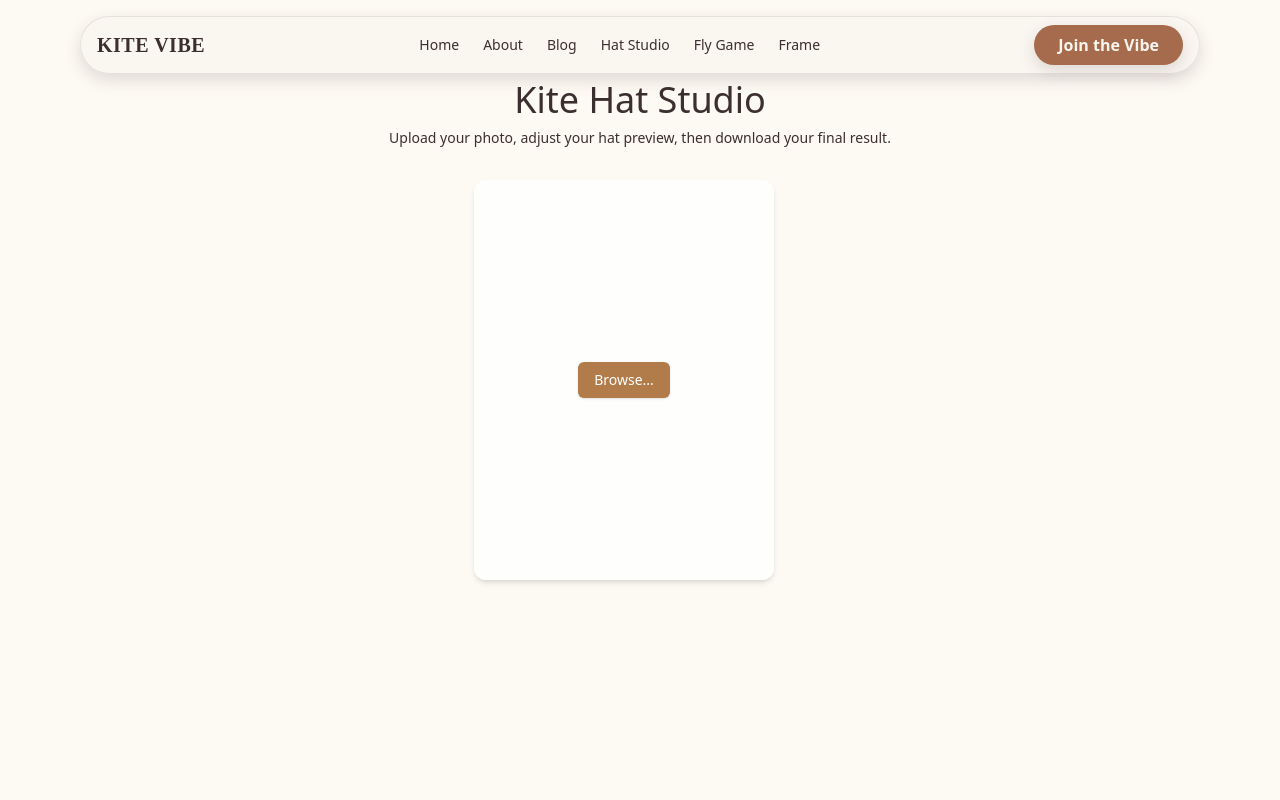
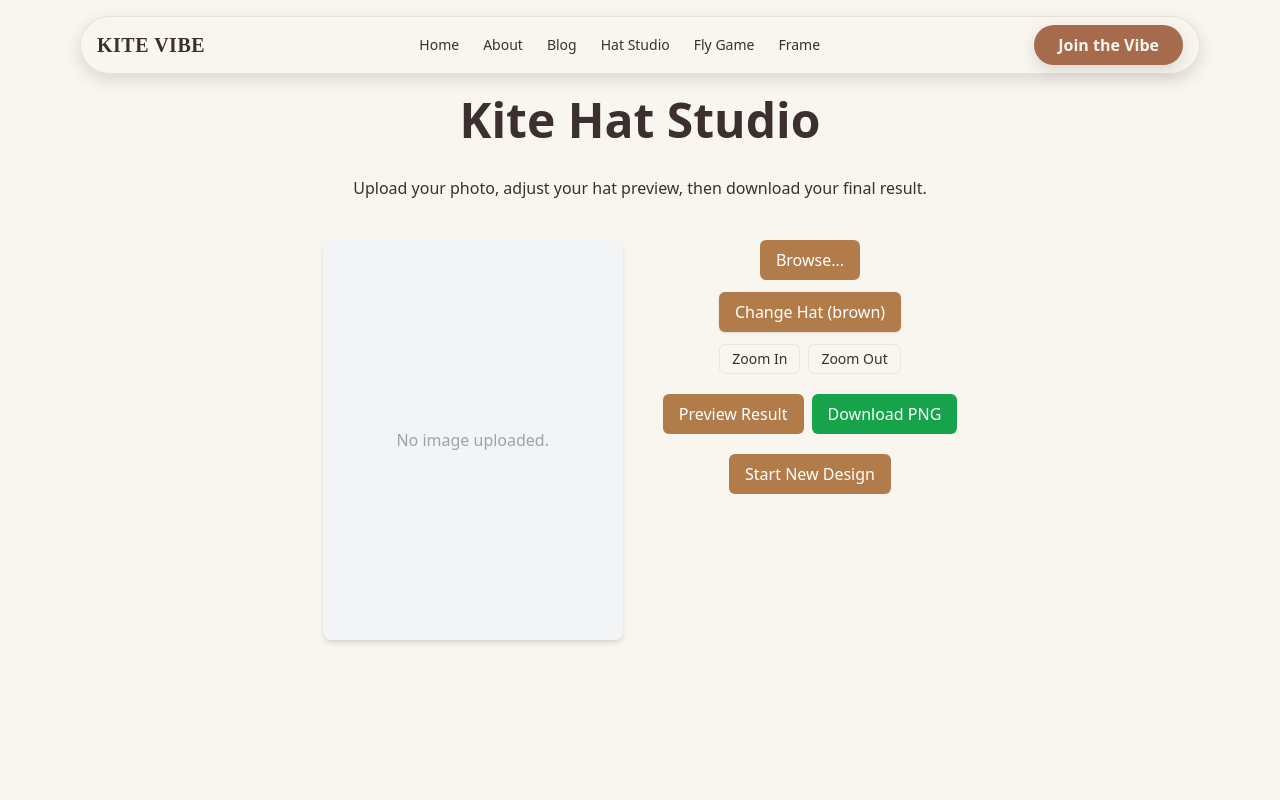
Before and after one commit to apdsdotcom-gif/kitevibe, a Next.js app: page /hat-studio in a window 1280 px wide. Shown: the top 800 px of the page. Built offline with nearby package versions, Linux system fonts and the light colour scheme.

Commit message:
Update page.tsx

```diff
--- a/app/hat-studio/page.tsx
+++ b/app/hat-studio/page.tsx
@@ -1,138 +1,106 @@
 "use client";
-
-import { useState, useRef, useEffect } from "react";
+import React, { useState, useRef } from "react";
 
 export default function Page() {
   const [photoDataURL, setPhotoDataURL] = useState<string | null>(null);
   const [hatType, setHatType] = useState<"brown" | "black">("brown");
   const [scale, setScale] = useState(1);
   const [offset, setOffset] = useState({ x: 0, y: 0 });
+  const [dragStart, setDragStart] = useState({ x: 0, y: 0 });
   const [dragging, setDragging] = useState(false);
   const [previewURL, setPreviewURL] = useState<string | null>(null);
-  const [imageSize, setImageSize] = useState({ width: 0, height: 0 });
 
   const photoImgRef = useRef<HTMLImageElement | null>(null);
   const hatImgRef = useRef<HTMLImageElement | null>(null);
 
-  const handleFileChange = (e: React.ChangeEvent<HTMLInputElement>) => {
+  const handlePhotoUpload = (e: React.ChangeEvent<HTMLInputElement>) => {
     const file = e.target.files?.[0];
     if (!file) return;
     const reader = new FileReader();
-    reader.onload = (ev) => setPhotoDataURL(ev.target?.result as string);
+    reader.onload = () => {
+      setPhotoDataURL(reader.result as string);
+    };
     reader.readAsDataURL(file);
   };
 
-  useEffect(() => {
-    if (photoImgRef.current) {
-      const img = photoImgRef.current;
-      img.onload = () => {
-        setImageSize({
-          width: img.naturalWidth,
-          height: img.naturalHeight,
-        });
-      };
-    }
-  }, [photoDataURL]);
-
-  const handleMouseDown = (e: React.MouseEvent) => {
+  const handleMouseDown = (e: React.MouseEvent<HTMLImageElement>) => {
     e.preventDefault();
     setDragging(true);
+    setDragStart({ x: e.clientX - offset.x, y: e.clientY - offset.y });
   };
-  const handleMouseUp = () => setDragging(false);
-  const handleMouseMove = (e: React.MouseEvent) => {
+
+  const handleMouseMove = (e: React.MouseEvent<HTMLDivElement>) => {
     if (!dragging) return;
-    setOffset((prev) => ({
-      x: prev.x + e.movementX,
-      y: prev.y + e.movementY,
-    }));
+    setOffset({ x: e.clientX - dragStart.x, y: e.clientY - dragStart.y });
+  };
+
+  const handleMouseUp = () => {
+    setDragging(false);
   };
 
   const handleZoomIn = () => setScale((prev) => prev + 0.1);
-  const handleZoomOut = () => setScale((prev) => Math.max(0.2, prev - 0.1));
+  const handleZoomOut = () => setScale((prev) => Math.max(0.1, prev - 0.1));
 
   const handleChangeHat = () => {
     setHatType((prev) => (prev === "brown" ? "black" : "brown"));
   };
 
-  // ✅ FIXED: High-resolution preview and download (crystal clear)
-  const generateCanvas = (multiplier = 1) => {
-    const photoEl = photoImgRef.current;
-    const hatEl = hatImgRef.current;
-    if (!photoEl || !hatEl) return null;
+  const handlePreview = () => {
+    const photo = photoImgRef.current;
+    const hat = hatImgRef.current;
+    if (!photo || !hat) return;
 
-    const width = photoEl.naturalWidth * multiplier;
-    const height = photoEl.naturalHeight * multiplier;
     const canvas = document.createElement("canvas");
-    canvas.width = width;
-    canvas.height = height;
+    canvas.width = photo.naturalWidth;
+    canvas.height = photo.naturalHeight;
     const ctx = canvas.getContext("2d");
-    if (!ctx) return null;
+    if (!ctx) return;
 
-    ctx.drawImage(photoEl, 0, 0, width, height);
+    ctx.drawImage(photo, 0, 0, canvas.width, canvas.height);
 
-    const ratioX = width / photoEl.clientWidth;
-    const ratioY = height / photoEl.clientHeight;
+    const hatWidth = hat.width * scale;
+    const hatHeight = hat.height * scale;
+    const hatX = (canvas.width - hatWidth) / 2 + offset.x;
+    const hatY = canvas.height / 3 + offset.y;
 
-    const hatRect = hatEl.getBoundingClientRect();
-    const photoRect = photoEl.getBoundingClientRect();
-
-    const hatX = (hatRect.left - photoRect.left) * ratioX;
-    const hatY = (hatRect.top - photoRect.top) * ratioY;
-    const hatW = hatRect.width * ratioX;
-    const hatH = hatRect.height * ratioY;
-
-    ctx.drawImage(hatEl, hatX, hatY, hatW, hatH);
-    return canvas;
-  };
-
-  const handlePreview = () => {
-    const canvas = generateCanvas(2); // 🔍 render 2x sharper
-    if (!canvas) return;
-    const dataURL = canvas.toDataURL("image/png", 1.0);
-    setPreviewURL(dataURL);
+    ctx.drawImage(hat, hatX, hatY, hatWidth, hatHeight);
+    setPreviewURL(canvas.toDataURL("image/png"));
   };
 
   const handleDownload = () => {
-    const canvas = generateCanvas(1); // original sharp
-    if (!canvas) return;
+    if (!previewURL) return;
     const link = document.createElement("a");
-    link.download = "kite-hat-result.png";
-    link.href = canvas.toDataURL("image/png", 1.0);
+    link.download = "kite-hat.png";
+    link.href = previewURL;
     link.click();
   };
 
+  const handleReset = () => {
+    setPhotoDataURL(null);
+    setPreviewURL(null);
+    setOffset({ x: 0, y: 0 });
+    setScale(1);
+    setHatType("brown");
+  };
+
   return (
-    <main className="min-h-screen py-20 px-4 bg-[#FDF9F3] text-center">
-      <h1 className="font-playfair text-4xl mb-2">Kite Hat Studio</h1>
-      <p className="text-sm mb-8">
-        Upload your photo, adjust your hat preview, then download your final result.
+    <main className="mx-auto max-w-6xl px-4 py-24 select-none">
+      <h1 className="text-center font-playfair text-5xl font-bold mb-8">
+        Kite Hat Studio
+      </h1>
+      <p className="text-center mb-10">
+        Upload your photo, adjust your hat preview, then download your final
+        result.
       </p>
 
-      <div className="flex flex-col md:flex-row justify-center items-start gap-8">
-        {/* Main Editor */}
       <div
-          className="relative bg-white/80 rounded-xl shadow-md p-4 w-[300px] flex items-center justify-center overflow-hidden"
-          style={{
-            height:
-              imageSize.height && imageSize.width
-                ? `${(imageSize.height / imageSize.width) * 300}px`
-                : "400px",
-          }}
+        className="flex flex-col md:flex-row items-start justify-center gap-10"
         onMouseMove={handleMouseMove}
         onMouseUp={handleMouseUp}
-          onMouseLeave={handleMouseUp}
       >
-          {!photoDataURL ? (
-            <label className="cursor-pointer text-sm bg-[#B17C4A] text-white px-4 py-2 rounded-md shadow hover:bg-[#a06e3f]">
-              Browse...
-              <input
-                type="file"
-                accept="image/*"
-                onChange={handleFileChange}
-                className="hidden"
-              />
-            </label>
-          ) : (
+        {/* Image Container */}
+        <div className="relative w-[300px] h-[400px] bg-gray-100 rounded-lg overflow-hidden shadow-md">
+          {photoDataURL ? (
             <>
               <img
                 ref={photoImgRef}
@@ -154,13 +122,26 @@ export default function Page() {
                 draggable={false}
               />
             </>
+          ) : (
+            <div className="flex items-center justify-center w-full h-full text-gray-400">
+              No image uploaded.
+            </div>
           )}
         </div>
 
-        {/* Control Panel */}
+        {/* Control Panel & Preview Side by Side */}
+        <div className="flex flex-col md:flex-row items-start gap-8">
           <div className="flex flex-col items-center gap-3">
-          {photoDataURL && (
-            <>
+            <label className="bg-[#B17C4A] text-white px-4 py-2 rounded-md cursor-pointer hover:bg-[#a06e3f]">
+              Browse...
+              <input
+                type="file"
+                accept="image/*"
+                onChange={handlePhotoUpload}
+                className="hidden"
+              />
+            </label>
+
             <button
               onClick={handleChangeHat}
               className={`px-4 py-2 rounded-md text-white font-medium shadow ${
@@ -173,10 +154,16 @@ export default function Page() {
             </button>
 
             <div className="flex gap-2">
-                <button onClick={handleZoomIn} className="px-3 py-1 border rounded-md text-sm">
+              <button
+                onClick={handleZoomIn}
+                className="px-3 py-1 border rounded-md text-sm"
+              >
                 Zoom In
               </button>
-                <button onClick={handleZoomOut} className="px-3 py-1 border rounded-md text-sm">
+              <button
+                onClick={handleZoomOut}
+                className="px-3 py-1 border rounded-md text-sm"
+              >
                 Zoom Out
               </button>
             </div>
@@ -196,9 +183,19 @@ export default function Page() {
               </button>
             </div>
 
+            <button
+              onClick={handleReset}
+              className="mt-2 bg-[#B17C4A] text-white px-4 py-2 rounded-md hover:bg-[#a06e3f]"
+            >
+              Start New Design
+            </button>
+          </div>
+
           {previewURL && (
-                <div className="mt-4 border rounded-lg p-2 bg-white shadow-md">
-                  <h2 className="text-sm font-semibold mb-1">Preview</h2>
+            <div className="border rounded-lg p-2 bg-white shadow-md">
+              <h2 className="text-sm font-semibold mb-1 text-center">
+                Preview
+              </h2>
               <img
                 src={previewURL}
                 alt="Preview"
@@ -206,8 +203,6 @@ export default function Page() {
               />
             </div>
           )}
-            </>
-          )}
         </div>
       </div>
     </main>
```
Lines whose indentation alone changed are shown as unchanged.
